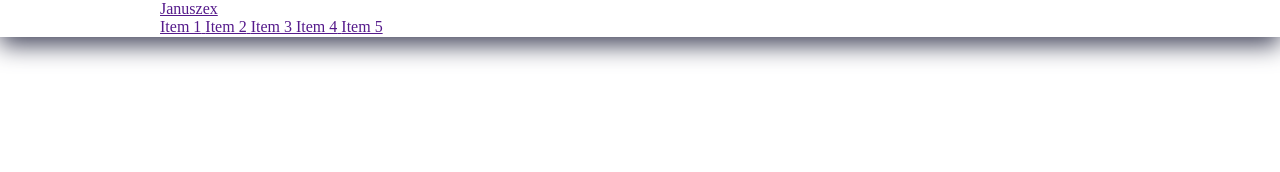
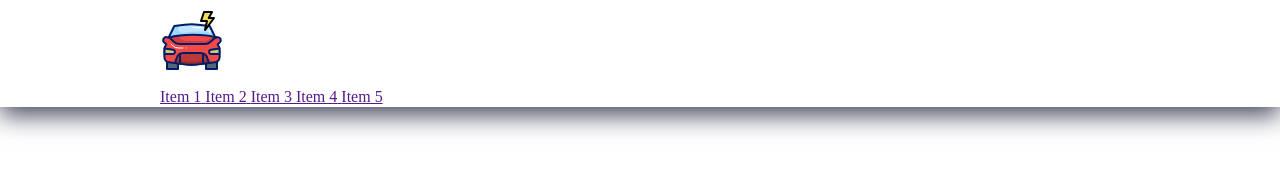
Before and after one commit to Mamelq/menu_2, a website: page index.htm in a window 1280 px wide. Drawn offline with Linux system fonts and the light colour scheme.

Commit message:
sass file structure and header layout styling

```diff
--- a/src/scss/components/logo.scss
+++ b/src/scss/components/logo.scss
@@ -0,0 +1,15 @@
+@import "../variables";
+@import "../utils/functions";
+
+.logo {
+  background-image: url("#{$img-path}/logo.svg");
+  background-repeat: no-repeat;
+  width: px-to-rem(64px);
+  height: px-to-rem(64px);
+  display: inline-block;
+  margin-top: px-to-rem(10px);
+  margin-bottom: px-to-rem(10px);
+  overflow: hidden;
+  text-indent: -999px;
+
+}
--- a/src/scss/variables.scss
+++ b/src/scss/variables.scss
@@ -1 +1,2 @@
 $base-font-size: 16px;
+$img-path: "../images";
```
Also changed, not shown: src/css/main.css, src/images/logo.svg (added), 1 other file.
